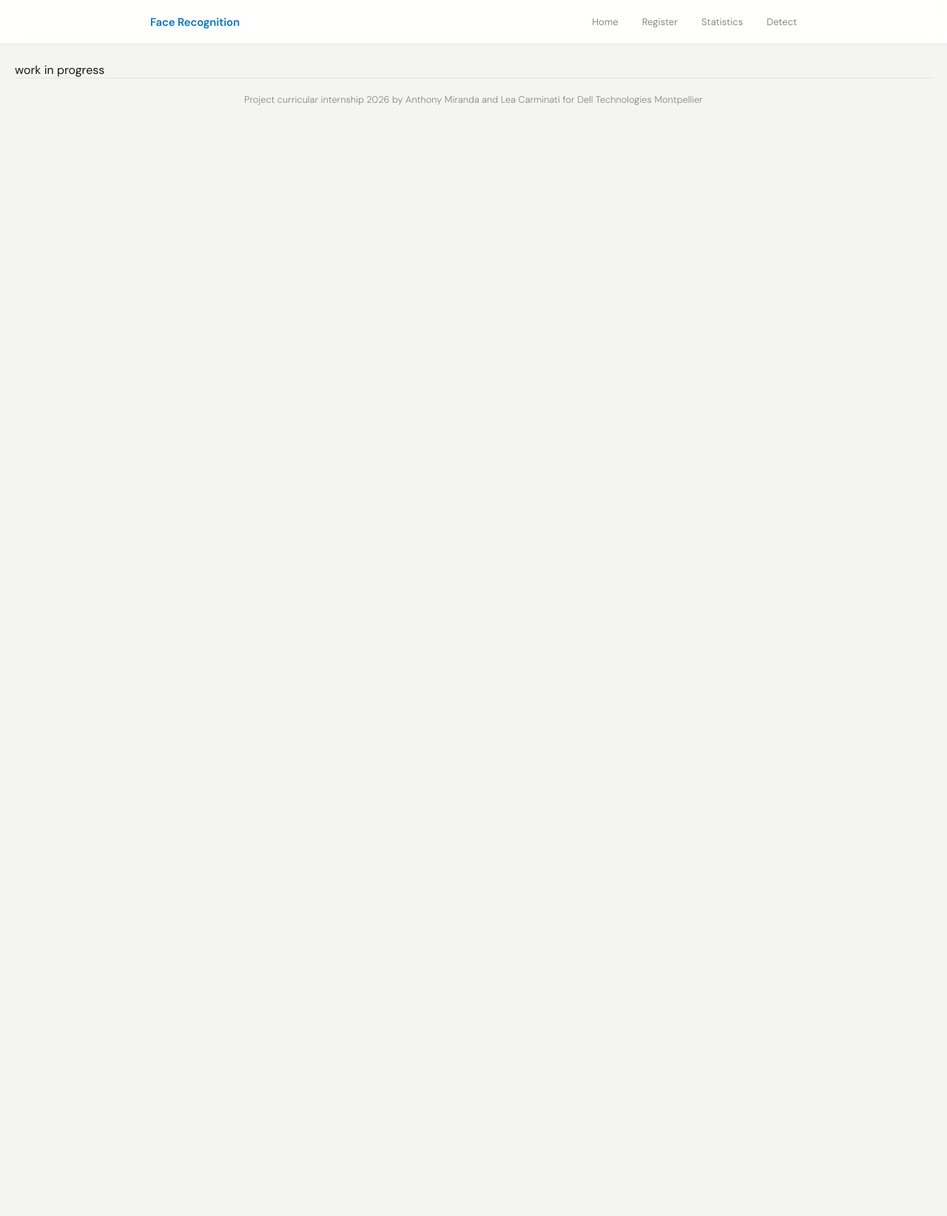
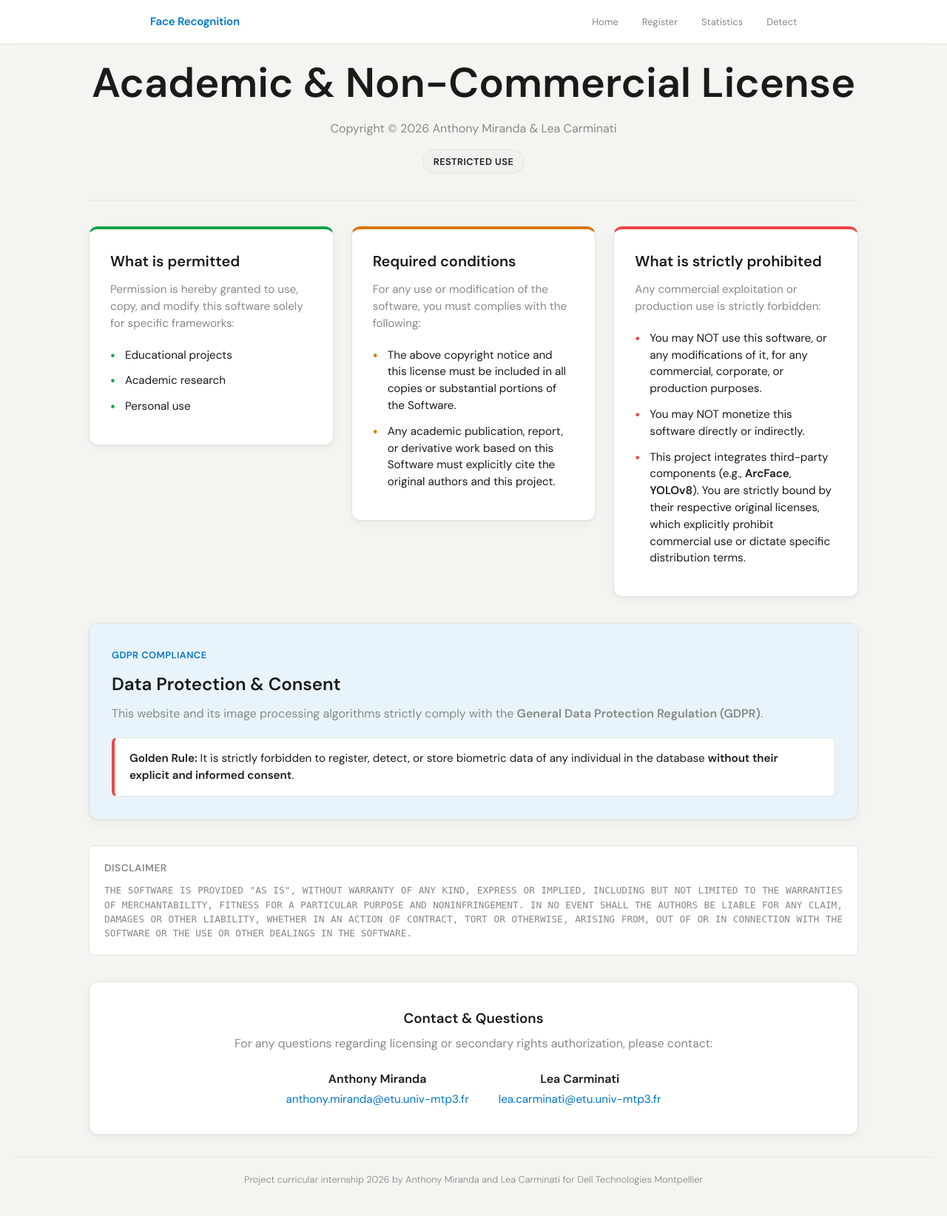
Before and after one commit to Anthony253400/Reconnaissance-Faciale-Projet-Dell-Technologies, a PHP site: page /licence.php in a window 1280 px wide. Shown: the whole page at 74% size. Before the commit the page ends 142 px from the top, so only its background shows below. Run offline with PHP 8.4, Linux system fonts and the light colour scheme; some libraries are stand-ins or nearby versions.

Commit message:
contenue licence

```diff
--- /dev/null
+++ b/siteWeb/assets/css/licence.css
@@ -0,0 +1,262 @@
+:root {
+  --bg:           #f4f4f1;
+  --surface:      #ffffff;
+  --border:       #e4e4e0;
+  --border-focus: #1a1a1a;
+  --text:         #1a1a1a;
+  --text-muted:   #888884;
+  --accent:       #1a1a1a;
+  --accent-hover: #333333;
+  --accent-light: #f0f0ec;
+  --dell-blue:    #0076CE;
+  --dell-blue-soft: #e6f4fc;
+  --dell-blue-bg: #e8f3fb;
+  --success:      #16a34a;
+  --danger:       #ef4444;
+  --warning:      #d97706;
+  --radius:       12px;
+  --radius-sm:    7px;
+  --shadow:       0 1px 3px rgba(0,0,0,.05), 0 4px 16px rgba(0,0,0,.04);
+  --font:         'DM Sans', sans-serif;
+  --ease:         140ms ease;
+}
+
+body {
+    margin: 0;
+    padding: 40px 20px;
+    background-color: var(--bg);
+    font-family: var(--font);
+    color: var(--text);
+    line-height: 1.5;
+}
+
+.license-container {
+    max-width: 1040px;
+    margin: 0 auto;
+}
+
+.license-header {
+    margin-top: 30px;
+    text-align: center;
+    margin-bottom: 30px;
+}
+
+.license-header h1 {
+    font-size: 3.5rem;
+    margin: 0 0 8px 0;
+    font-weight: 700;
+}
+
+.copyright {
+    color: var(--text-muted);
+    font-size: 1rem;
+    margin: 0 0 16px 0;
+}
+
+.badge {
+    display: inline-block;
+    background-color: var(--accent-light);
+    color: var(--accent);
+    padding: 6px 14px;
+    border-radius: 20px;
+    font-weight: 600;
+    font-size: 0.8rem;
+    text-transform: uppercase;
+    letter-spacing: 0.5px;
+    border: 1px solid var(--border);
+}
+
+.separator {
+    border: 0;
+    height: 1px;
+    background: var(--border);
+    margin: 35px 0;
+}
+
+/* Grid Strict avec Alignement en haut */
+.license-grid {
+    display: grid;
+    grid-template-columns: repeat(auto-fit, minmax(300px, 1fr));
+    gap: 24px;
+    margin-bottom: 35px;
+    align-items: start; /* Évite que les cartes s'étirent inutilement vers le bas */
+}
+
+.license-card {
+    background-color: var(--surface);
+    border-radius: var(--radius);
+    padding: 28px;
+    border: 1px solid var(--border);
+    box-shadow: var(--shadow);
+}
+
+.license-card h3 {
+    margin: 0 0 12px 0;
+    font-size: 1.25rem;
+    font-weight: 600;
+}
+
+.license-card p {
+    color: var(--text-muted);
+    font-size: 0.95rem;
+    margin: 0 0 20px 0;
+}
+
+/* Puces personnalisées natives (Plus d'icônes cassées) */
+.license-card ul {
+    list-style: none;
+    padding: 0;
+    margin: 0;
+}
+
+.license-card ul li {
+    position: relative;
+    padding-left: 20px;
+    margin-bottom: 12px;
+    font-size: 0.95rem;
+    color: var(--text);
+}
+
+.license-card ul li::before {
+    content: "•";
+    position: absolute;
+    left: 0;
+    top: -2px;
+    font-size: 1.2rem;
+}
+
+/* Bordures supérieures propres */
+.card-allowed { border-top: 4px solid var(--success); }
+.card-allowed ul li::before { color: var(--success); }
+
+.card-conditions { border-top: 4px solid var(--warning); }
+.card-conditions ul li::before { color: var(--warning); }
+
+.card-prohibited { border-top: 4px solid var(--danger); }
+.card-prohibited ul li::before { color: var(--danger); }
+
+/* Section RGPD */
+.rgpd-section {
+    background-color: var(--dell-blue-bg);
+    border: 1px solid var(--border);
+    border-radius: var(--radius);
+    padding: 30px;
+    margin-bottom: 35px;
+    box-shadow: var(--shadow);
+}
+
+.rgpd-badge {
+    display: inline-block;
+    color: var(--dell-blue);
+    font-weight: 700;
+    text-transform: uppercase;
+    font-size: 0.8rem;
+    letter-spacing: 0.5px;
+    margin-bottom: 12px;
+}
+
+.rgpd-section h2 {
+    margin: 0 0 10px 0;
+    font-size: 1.5rem;
+}
+
+.rgpd-section p {
+    color: var(--text-muted);
+    margin: 0 0 20px 0;
+}
+
+.rgpd-alert {
+    background-color: var(--surface);
+    border-left: 4px solid var(--danger);
+    border-top: 1px solid var(--border);
+    border-right: 1px solid var(--border);
+    border-bottom: 1px solid var(--border);
+    padding: 16px 20px;
+    border-radius: var(--radius-sm);
+}
+
+.rgpd-alert p {
+    color: var(--text);
+    margin: 0;
+    font-size: 0.95rem;
+}
+
+/* Code block Disclaimer */
+.disclaimer-section {
+    background-color: var(--surface);
+    border-radius: var(--radius-sm);
+    padding: 20px;
+    border: 1px solid var(--border);
+    margin-bottom: 35px;
+}
+
+.disclaimer-section h3 {
+    margin: 0 0 10px 0;
+    font-size: 0.85rem;
+    text-transform: uppercase;
+    color: var(--text-muted);
+    letter-spacing: 0.5px;
+}
+
+.disclaimer-section p {
+    font-family: monospace;
+    font-size: 0.8rem;
+    color: var(--text-muted);
+    margin: 0;
+    text-align: justify;
+    white-space: pre-line;
+}
+
+/* Footer / Contacts */
+.license-footer {
+    margin-bottom: 30px;
+    text-align: center;
+    background-color: var(--surface);
+    border-radius: var(--radius);
+    padding: 35px;
+    border: 1px solid var(--border);
+    box-shadow: var(--shadow);
+}
+
+.license-footer h3 {
+    margin: 0 0 8px 0;
+}
+
+.license-footer p {
+    color: var(--text-muted);
+    margin: 0 0 24px 0;
+}
+
+.contacts-wrap {
+    display: flex;
+    justify-content: center;
+    gap: 40px;
+    flex-wrap: wrap;
+}
+
+.contact-box {
+    display: flex;
+    flex-direction: column;
+}
+
+.contact-box strong {
+    font-size: 1rem;
+    margin-bottom: 4px;
+}
+
+.contact-box a {
+    color: var(--dell-blue);
+    text-decoration: none;
+    font-size: 0.95rem;
+}
+
+.contact-box a:hover {
+    text-decoration: underline;
+}
+
+@media (max-width: 650px) {
+    .contacts-wrap {
+        flex-direction: column;
+        gap: 16px;
+    }
+}
--- a/siteWeb/licence.php
+++ b/siteWeb/licence.php
@@ -7,14 +7,88 @@
     <link rel="stylesheet" href="assets/css/style.css">
     <link rel="stylesheet" href="assets/css/navbar.css">
     <link rel="stylesheet" href="assets/css/footer.css">
+    <link rel="stylesheet" href="assets/css/licence.css">
+
 
     <script src="assets/js/navbar.js"></script>
 
 </head>
 <body>
     <?php include("components/navbar.php") ;?>
-    work in progress
-    <?php include("components/footer.php") ;?>
+<div class="license-container">
+
+    <header class="license-header">
+        <h1>Academic & Non-Commercial License</h1>
+        <p class="copyright">Copyright &copy; 2026 Anthony Miranda & Lea Carminati</p>
+        <div class="badge">Restricted Use</div>
+    </header>
+
+    <hr class="separator">
+
+    <div class="license-grid">
+
+        <div class="license-card card-allowed">
+            <h3>What is permitted</h3>
+            <p>Permission is hereby granted to use, copy, and modify this software solely for specific frameworks:</p>
+            <ul>
+                <li>Educational projects</li>
+                <li>Academic research</li>
+                <li>Personal use</li>
+            </ul>
+        </div>
+
+        <div class="license-card card-conditions">
+            <h3>Required conditions</h3>
+            <p>For any use or modification of the software, you must complies with the following:</p>
+            <ul>
+                <li>The above copyright notice and this license must be included in all copies or substantial portions of the Software.</li>
+                <li>Any academic publication, report, or derivative work based on this Software must explicitly cite the original authors and this project.</li>
+            </ul>
+        </div>
+
+        <div class="license-card card-prohibited">
+            <h3>What is strictly prohibited</h3>
+            <p>Any commercial exploitation or production use is strictly forbidden:</p>
+            <ul>
+                <li>You may NOT use this software, or any modifications of it, for any commercial, corporate, or production purposes.</li>
+                <li>You may NOT monetize this software directly or indirectly.</li>
+                <li>This project integrates third-party components (e.g., <strong>ArcFace</strong>, <strong>YOLOv8</strong>). You are strictly bound by their respective original licenses, which explicitly prohibit commercial use or dictate specific distribution terms.</li>
+            </ul>
+        </div>
+
+    </div>
+
+    <section class="rgpd-section">
+        <div class="rgpd-badge">GDPR Compliance</div>
+        <h2>Data Protection & Consent</h2>
+        <p>This website and its image processing algorithms strictly comply with the <strong>General Data Protection Regulation (GDPR)</strong>.</p>
+        <div class="rgpd-alert">
+            <p><strong>Golden Rule:</strong> It is strictly forbidden to register, detect, or store biometric data of any individual in the database <strong>without their explicit and informed consent</strong>.</p>
+        </div>
+    </section>
+
+    <section class="disclaimer-section">
+        <h3>Disclaimer</h3>
+        <p>THE SOFTWARE IS PROVIDED "AS IS", WITHOUT WARRANTY OF ANY KIND, EXPRESS OR IMPLIED, INCLUDING BUT NOT LIMITED TO THE WARRANTIES OF MERCHANTABILITY, FITNESS FOR A PARTICULAR PURPOSE AND NONINFRINGEMENT. IN NO EVENT SHALL THE AUTHORS BE LIABLE FOR ANY CLAIM, DAMAGES OR OTHER LIABILITY, WHETHER IN AN ACTION OF CONTRACT, TORT OR OTHERWISE, ARISING FROM, OUT OF OR IN CONNECTION WITH THE SOFTWARE OR THE USE OR OTHER DEALINGS IN THE SOFTWARE.</p>
+    </section>
+
+    <footer class="license-footer">
+        <h3>Contact & Questions</h3>
+        <p>For any questions regarding licensing or secondary rights authorization, please contact:</p>
+        <div class="contacts-wrap">
+            <div class="contact-box">
+                <strong>Anthony Miranda</strong>
+                <a href="mailto:anthony.miranda@etu.univ-mtp3.fr">anthony.miranda@etu.univ-mtp3.fr</a>
+            </div>
+            <div class="contact-box">
+                <strong>Lea Carminati</strong>
+                <a href="mailto:lea.carminati@etu.univ-mtp3.fr">lea.carminati@etu.univ-mtp3.fr</a>
+            </div>
+        </div>
+    </footer>
+
+</div>
+    </div>    <?php include("components/footer.php") ;?>
 
 </body>
 </html>
```
